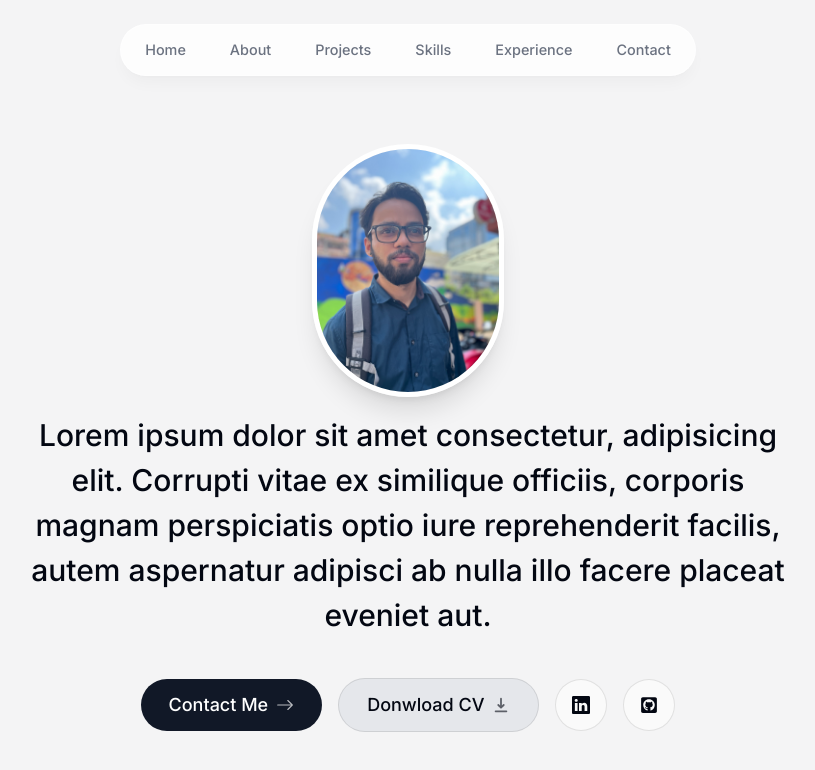
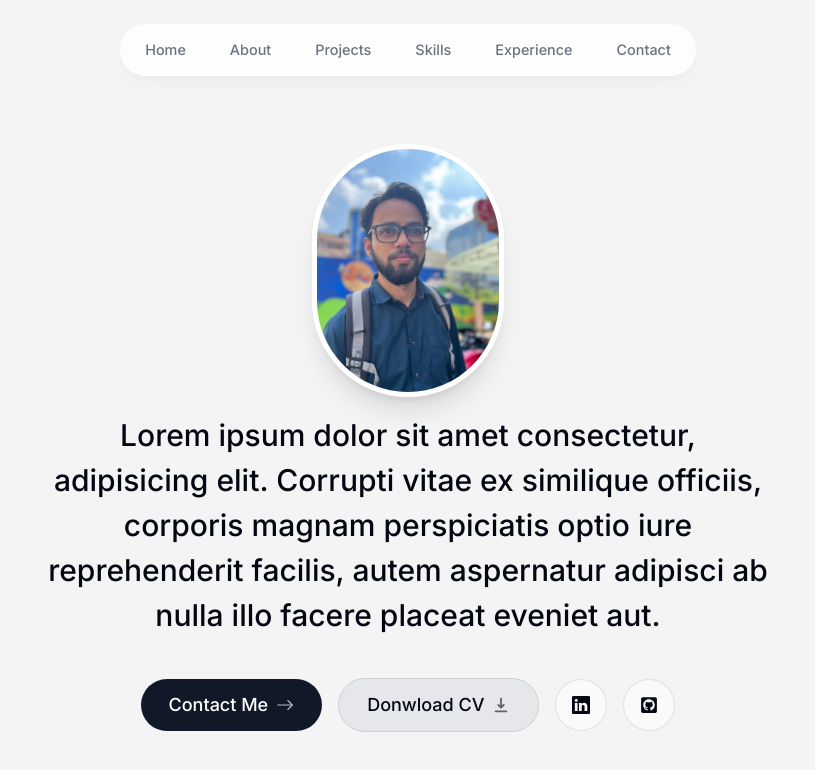
Before and after one commit to nischalmainali21/portfolio-template, a Next.js app: page / in a window 1280 px wide. Shown: the top 770 px of the page, without its empty margins (232-1047 px from the left). Built offline with nearby package versions, Linux system fonts and the light colour scheme.

Commit message:
Padding changes and more comments

```diff
--- a/components/intro.tsx
+++ b/components/intro.tsx
@@ -10,7 +10,7 @@ import { FaGithubSquare } from "react-icons/fa";
 
 function Intro() {
   return (
-    <section className="mb-28 max-w-[50rem] text-center sm:mb-0">
+    <section className="mb-20 max-w-[50rem] text-center sm:mb-16 px-4">
       <div className="flex items-center justify-center">
         <motion.div
           initial={{ opacity: 0, scale: 0 }}
@@ -69,7 +69,7 @@ function Intro() {
           <HiDownload className="opacity-60 group-hover:translate-y-1 transition" />
         </a>
 
-        {/* Change the linkedin and github link */}
+        {/* Change the linkedin and github link also change the flex in mobile */}
         <a
           className="flex items-center bg-zinc-50 p-4 gap-2 rounded-full
         outline-none focus:scale-125 hover:scale-125 hover:text-gray-950 active:scale-105 transition cursor-pointer border border-black/10"
```
